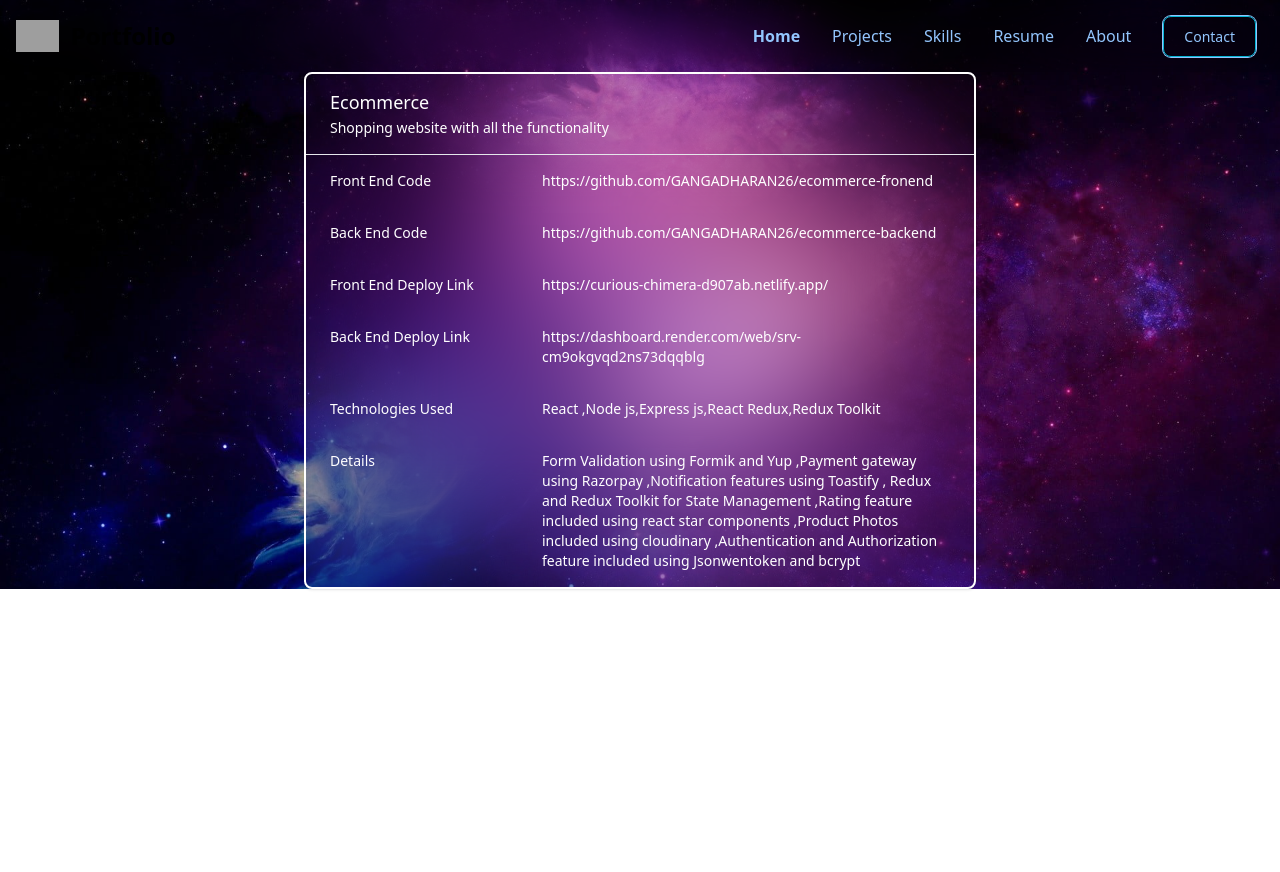
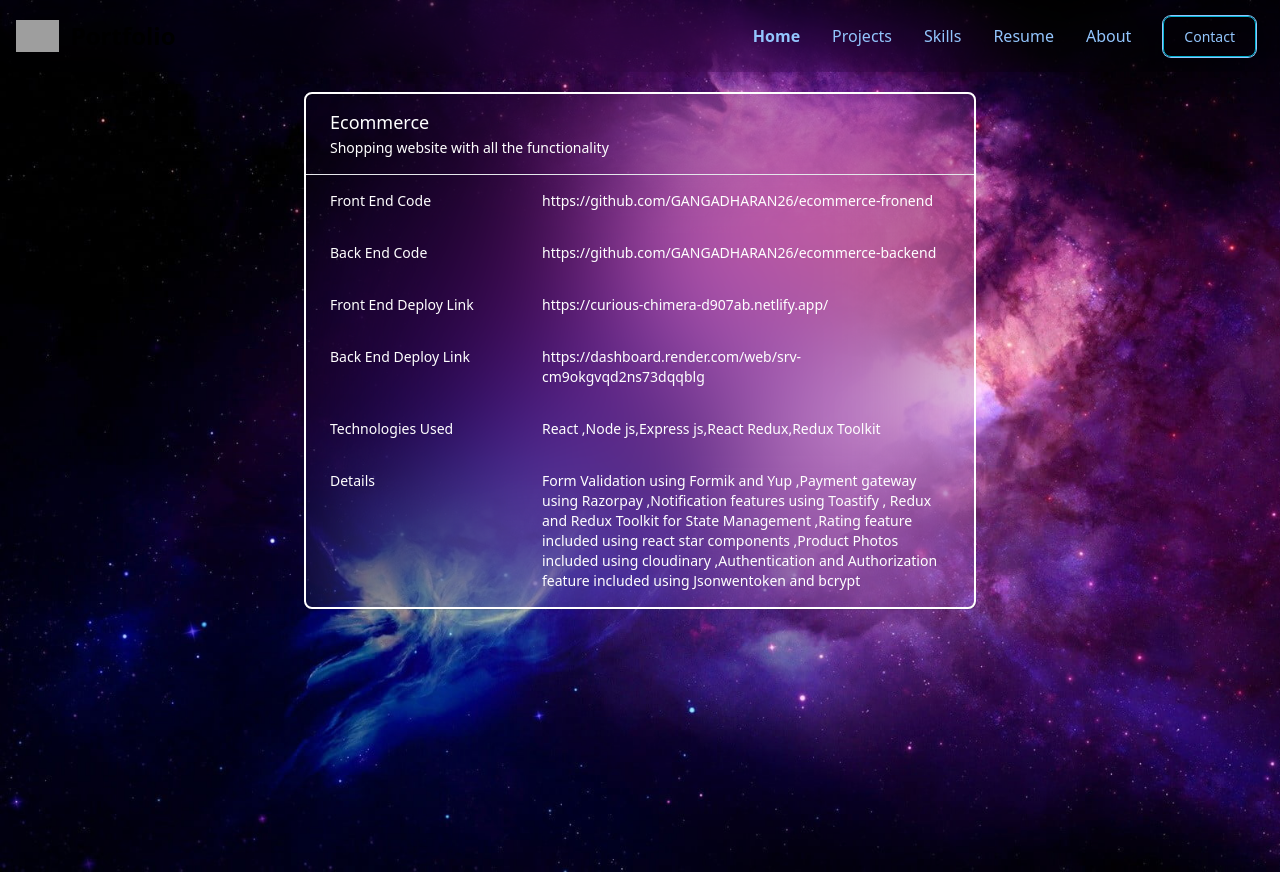
Before and after one commit to GANGADHARAN26/portfolio, a React (Vite) app: page /project/0 in a window 1280 px wide. Before the commit the page ends 800 px from the top, so only its background shows below. Built offline with nearby package versions, Linux system fonts and the light colour scheme; no server answers; grey boxes are pictures that could not be loaded.

Commit message:
added some design changes in single page project

```diff
--- a/src/pages/SingleProject.jsx
+++ b/src/pages/SingleProject.jsx
@@ -65,7 +65,8 @@ const SingleProject = () => {
   }, [location]);
   console.log(details);
   return (
-    <div className="flex justify-center  ">
+ <div className="h-screen py-5">
+     <div className="flex justify-center  ">
       <div className="backdrop-blur-3xl max-w-2xl shadow overflow-hidden sm:rounded-lg border-2 border-white">
         <div className="px-4 py-4 sm:px-6">
           <h3 className="text-lg leading-6 font-medium text-white">
@@ -129,6 +130,7 @@ const SingleProject = () => {
         </div>
       </div>
     </div>
+ </div>
   );
 };
 
```
